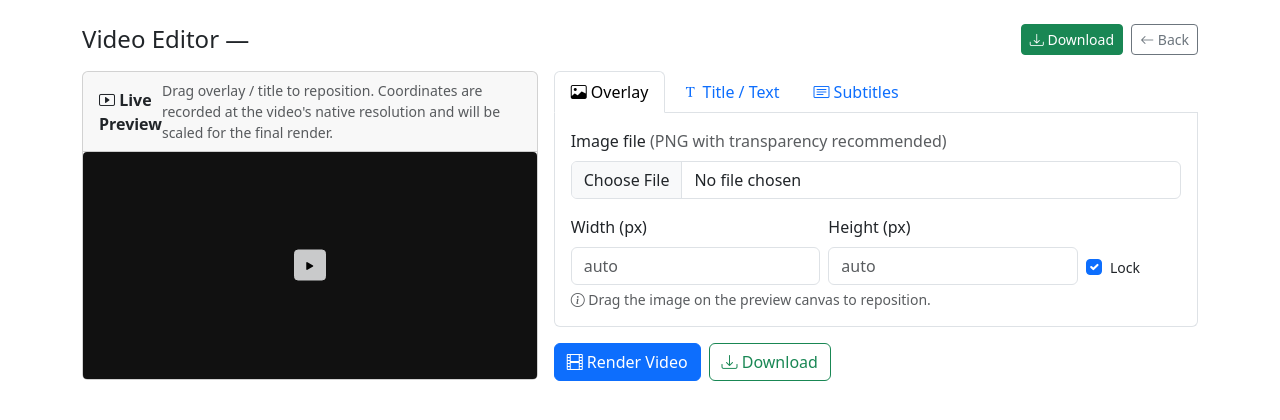
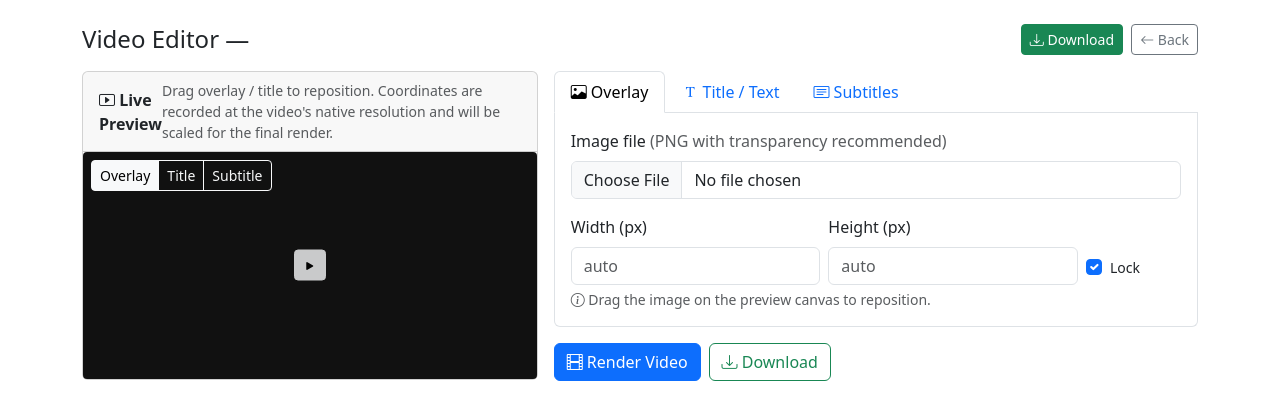
Before and after one commit to Emyssyme/Generate_shorts, a Flask app: template templates/editor.html in a window 1280 px wide. Shown: the part 56-476 px from the top of the page. Run offline with Flask 3, Linux system fonts and the light colour scheme; the template is opened without the code that fills it, so the values that code supplies are empty.

Commit message:
Added some layers slecting.

```diff
--- a/templates/editor.html
+++ b/templates/editor.html
@@ -32,6 +32,17 @@
         <small class="text-muted">Drag overlay / title to reposition. Coordinates are recorded at the video's native resolution and will be scaled for the final render.</small>
       </div>
       <div class="card-body p-0 position-relative">
+        <!-- layer selector for dragging when elements overlap -->
+        <div class="position-absolute top-0 start-0 m-2" style="z-index:10;">
+          <div class="btn-group btn-group-sm" role="group" aria-label="layer selector">
+            <input type="radio" class="btn-check" name="layer" id="layerOverlay" autocomplete="off" checked>
+            <label class="btn btn-outline-light" for="layerOverlay">Overlay</label>
+            <input type="radio" class="btn-check" name="layer" id="layerTitle" autocomplete="off">
+            <label class="btn btn-outline-light" for="layerTitle">Title</label>
+            <input type="radio" class="btn-check" name="layer" id="layerSub" autocomplete="off">
+            <label class="btn btn-outline-light" for="layerSub">Subtitle</label>
+          </div>
+        </div>
         <canvas id="previewCanvas"></canvas>
         <!-- custom controls overlay -->
         <div id="canvasControls" class="position-absolute top-50 start-50 translate-middle"
@@ -282,6 +293,19 @@ function toSec(t) {
 // ═══════════════════════════════════════════════
 //  Canvas live preview
 // ═══════════════════════════════════════════════
+// layer selector logic
+['layerOverlay','layerTitle','layerSub'].forEach(id => {
+  const el = document.getElementById(id);
+  if (el) {
+    el.addEventListener('change', () => {
+      if (el.checked) {
+        activeLayer = id.replace('layer','').toLowerCase();
+        console.log('active layer', activeLayer);
+      }
+    });
+  }
+});
+
 const video  = document.getElementById('sourceVideo');
 console.log('video element', video);
 
@@ -324,6 +348,8 @@ let srtEntries    = [];
 let dragging      = null;  // 'overlay' | 'title' | 'sub'
 let dragStart     = {};
 let canvasReady   = false; // true once first frame data is available
+// which layer is currently active for dragging (use selector buttons)
+let activeLayer   = 'overlay';
 
 // helper: read overlay W/H with natural-size fallback when fields are empty
 function getOvWH() {
@@ -411,10 +437,10 @@ function drawFrame() {
   // ── overlay image ────────────────────────────────────────────────────
   if (overlayImg) {
     ctx.drawImage(overlayImg, overlayPos.x, overlayPos.y, c.ovW, c.ovH);
-    // dashed selection box
+    // dashed selection box (highlight when it's the active layer)
     ctx.save();
-    ctx.strokeStyle = 'rgba(0,140,255,0.9)';
-    ctx.lineWidth = 2;
+    ctx.strokeStyle = activeLayer === 'overlay' ? 'rgba(255,220,0,0.9)' : 'rgba(0,140,255,0.9)';
+    ctx.lineWidth = activeLayer === 'overlay' ? 3 : 2;
     ctx.setLineDash([6, 3]);
     ctx.strokeRect(overlayPos.x, overlayPos.y, c.ovW, c.ovH);
     ctx.restore();
@@ -429,11 +455,31 @@ function drawFrame() {
     ctx.strokeText(c.titleText, titlePos.x, titlePos.y);
     ctx.fillStyle = c.titleColor;
     ctx.fillText(c.titleText, titlePos.x, titlePos.y);
+    // draw a bounding box when active
+    if (activeLayer === 'title') {
+      const w = c.titleText.length * c.titleSize * 0.55;
+      ctx.strokeStyle = 'rgba(255,220,0,0.9)';
+      ctx.lineWidth = 2;
+      ctx.setLineDash([6,3]);
+      ctx.strokeRect(titlePos.x, titlePos.y - c.titleSize, w, c.titleSize+8);
+    }
     ctx.restore();
   }
 
   // ── subtitle guide line (always visible so user can drag it) ─────────
   const subBaseline = canvas.height - subPos.y;
+  // highlight when active layer is subtitle
+  if (activeLayer === 'sub') {
+    ctx.save();
+    ctx.strokeStyle = 'rgba(255,220,0,0.9)';
+    ctx.lineWidth   = 2;
+    ctx.setLineDash([5, 5]);
+    ctx.beginPath();
+    ctx.moveTo(0, subBaseline);
+    ctx.lineTo(canvas.width, subBaseline);
+    ctx.stroke();
+    ctx.restore();
+  }
   ctx.save();
   ctx.strokeStyle = 'rgba(255,220,0,0.5)';
   ctx.lineWidth   = 1;
@@ -486,12 +532,14 @@ function canvasPt(e) {
   };
 }
 function hitOverlay(p) {
+  if (activeLayer !== 'overlay') return false;
   const c = getConf();
   return overlayImg &&
     p.x >= overlayPos.x && p.x <= overlayPos.x + c.ovW &&
     p.y >= overlayPos.y && p.y <= overlayPos.y + c.ovH;
 }
 function hitTitle(p) {
+  if (activeLayer !== 'title') return false;
   const c = getConf();
   if (!c.titleText) return false;
   const w = c.titleText.length * c.titleSize * 0.55;
@@ -499,19 +547,20 @@ function hitTitle(p) {
          p.y >= titlePos.y - c.titleSize && p.y <= titlePos.y + 8;
 }
 function hitSub(p) {
+  if (activeLayer !== 'sub') return false;
   // draggable band ±20 px around the subtitle baseline
   return Math.abs(p.y - (canvas.height - subPos.y)) < 20;
 }
 
 canvas.addEventListener('mousedown', e => {
   const p = canvasPt(e);
-  if (hitOverlay(p)) {
+  if (activeLayer === 'overlay' && hitOverlay(p)) {
     dragging  = 'overlay';
     dragStart = { mx: p.x, my: p.y, ox: overlayPos.x, oy: overlayPos.y };
-  } else if (hitTitle(p)) {
+  } else if (activeLayer === 'title' && hitTitle(p)) {
     dragging  = 'title';
     dragStart = { mx: p.x, my: p.y, ox: titlePos.x, oy: titlePos.y };
-  } else if (hitSub(p)) {
+  } else if (activeLayer === 'sub' && hitSub(p)) {
     dragging  = 'sub';
     dragStart = { my: p.y, oy: subPos.y };
   }
@@ -520,7 +569,10 @@ canvas.addEventListener('mousedown', e => {
 canvas.addEventListener('mousemove', e => {
   const p = canvasPt(e);
   if (!dragging) {
-    canvas.style.cursor = (hitOverlay(p) || hitTitle(p) || hitSub(p)) ? 'grab' : 'crosshair';
+    const hit = (activeLayer === 'overlay' && hitOverlay(p)) ||
+                (activeLayer === 'title' && hitTitle(p)) ||
+                (activeLayer === 'sub' && hitSub(p));
+    canvas.style.cursor = hit ? 'grab' : 'crosshair';
     return;
   }
   const dx = p.x - (dragStart.mx || 0);
```
